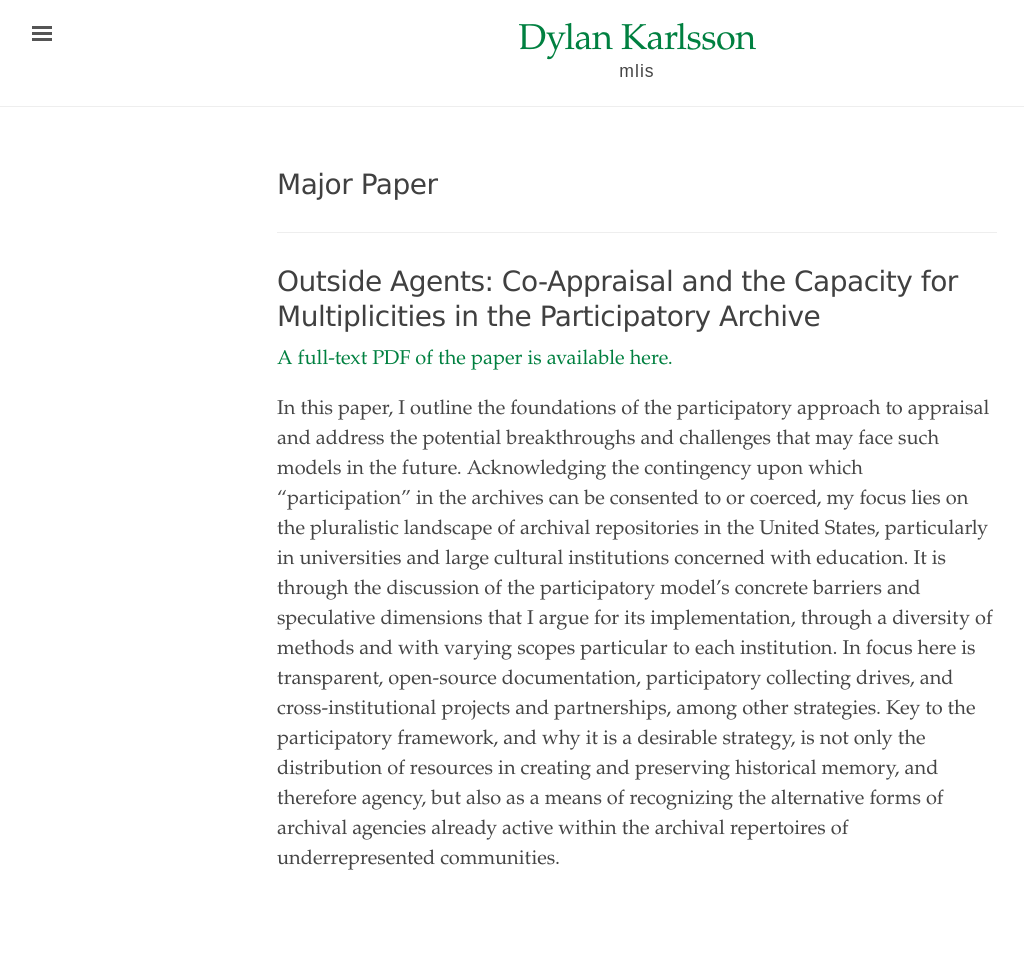
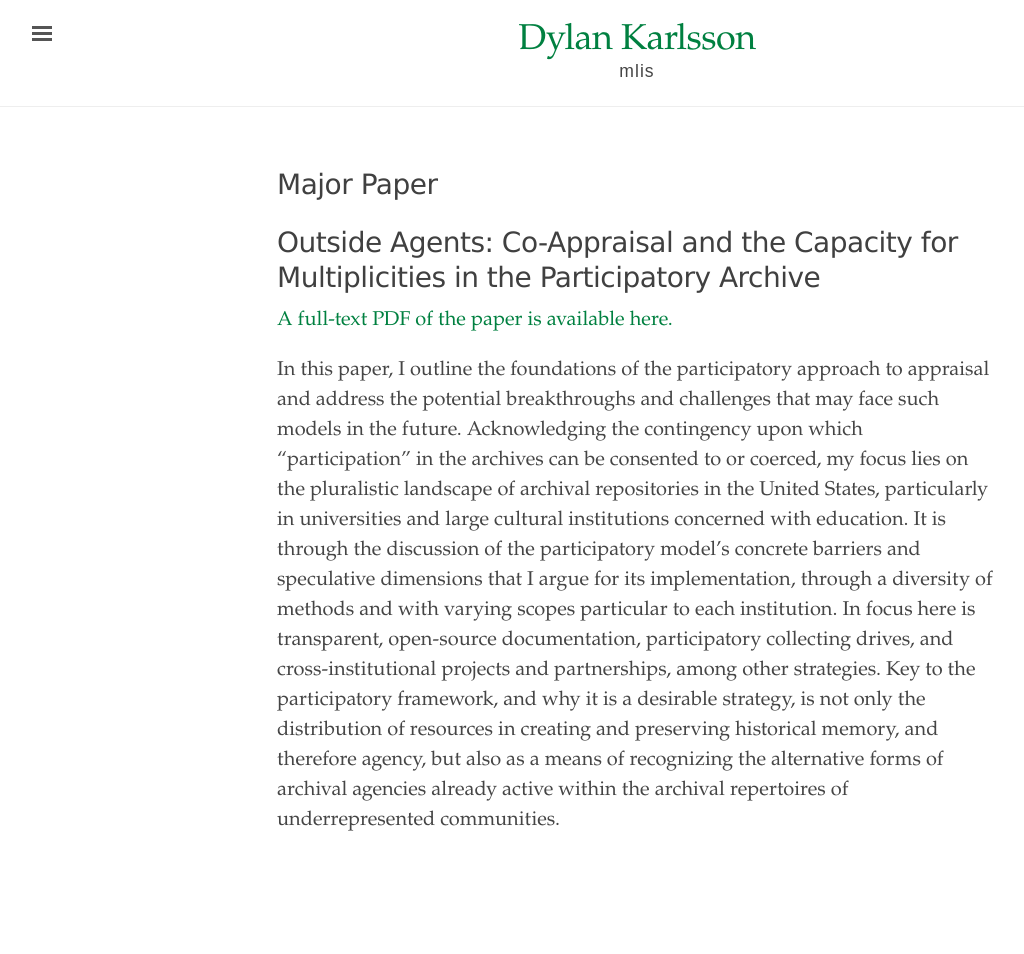
Before and after one commit to dylankarlsson/portfolio, a Jekyll site: the page built from major.md, in a window 1280 px wide. Shown: the whole page, without its empty margins (3-1027 px from the left). Built offline with Jekyll 4.4.1, drawn with Linux system fonts in a browser that asks for light colours; after the commit the page ends 915 px from its top, so only the background shows below that.

Commit message:
Update major.md

```diff
--- a/major.md
+++ b/major.md
@@ -1,10 +1,6 @@
 ---
 layout: page
 title: Major Paper
----
-
-{:.no_toc}
-
 ---
 # Outside Agents: Co-Appraisal and the Capacity for Multiplicities in the Participatory Archive
 
```
